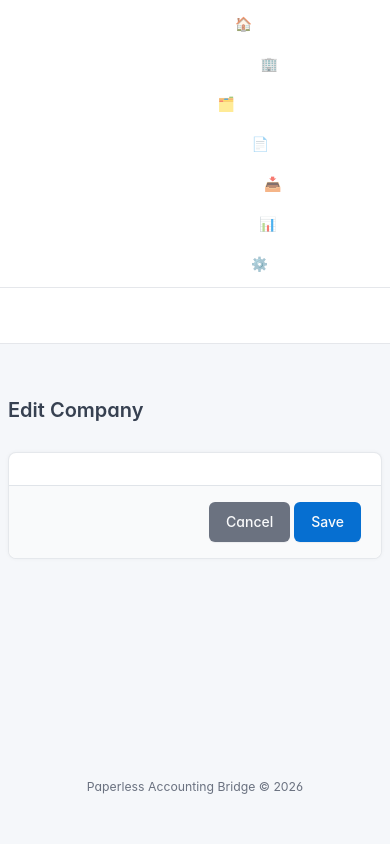
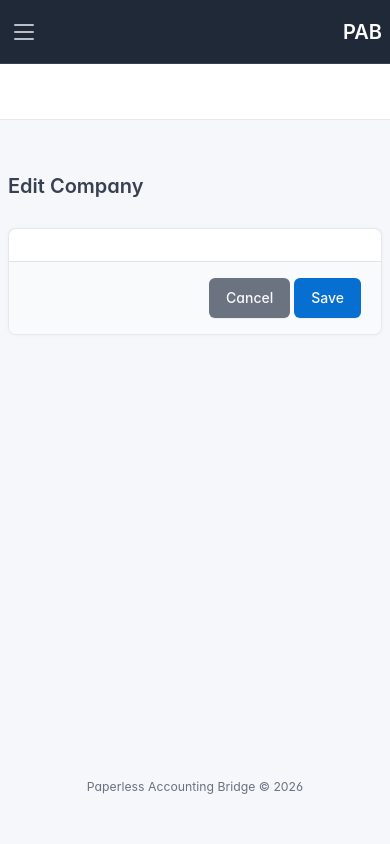
Before and after one commit to imad74/paperless-accounting-bridge, a Django app: template backend/templates/companies/form.html in a window 390 px wide. Run offline with Django 5.2, Linux system fonts and the light colour scheme; the template is opened without the code that fills it: most values are stand-ins (such as "Sample title", 1, 10 or a date in 2020); some libraries are stand-ins or nearby versions.

Commit message:
Fix responsive PAB navigation layout (#14)

```diff
--- a/backend/static/css/pab.css
+++ b/backend/static/css/pab.css
@@ -1,24 +1,51 @@
-body{
-
-    background:#f5f7fa;
-
+html,
+body {
+    min-height: 100%;
 }
 
-.list-group-item{
-
-    border:none;
-
+body {
+    background: #f5f7fa;
 }
 
-.list-group-item:hover{
-
-    background:#0d6efd;
-    color:white;
-
+.navbar-vertical {
+    background: #182433;
 }
 
-main{
+.navbar-vertical .navbar-brand {
+    min-height: 3.5rem;
+}
 
-    min-height:90vh;
+.navbar-vertical .nav-link-icon {
+    align-items: center;
+    display: inline-flex;
+    flex: 0 0 1.5rem;
+    justify-content: center;
+    margin-right: 0.5rem;
+}
 
+.list-group-item {
+    border: none;
 }
+
+.list-group-item:hover {
+    background: #0d6efd;
+    color: white;
+}
+
+main {
+    min-height: 90vh;
+}
+
+@media (max-width: 767.98px) {
+    .navbar-vertical .navbar-brand {
+        margin: 0;
+    }
+
+    .navbar-vertical .navbar-collapse {
+        width: 100%;
+    }
+
+    .page-wrapper {
+        min-width: 0;
+    }
+}
--- a/backend/templates/includes/sidebar.html
+++ b/backend/templates/includes/sidebar.html
@@ -1,88 +1,104 @@
-<aside class="navbar navbar-vertical navbar-expand-lg navbar-dark">
+<aside
+    class="navbar navbar-vertical navbar-expand-md navbar-dark bg-dark"
+    data-bs-theme="dark"
+    aria-label="Navigation principale"
+>
     <div class="container-fluid">
+        <button
+            class="navbar-toggler"
+            type="button"
+            data-bs-toggle="collapse"
+            data-bs-target="#sidebar-menu"
+            aria-controls="sidebar-menu"
+            aria-expanded="false"
+            aria-label="Afficher ou masquer la navigation"
+        >
+            <span class="navbar-toggler-icon"></span>
+        </button>
 
-        <h1 class="navbar-brand text-white mt-3 mb-4">
+        <h1 class="navbar-brand navbar-brand-autodark">
+            <a href="{% url 'home' %}" class="text-white text-decoration-none">
                 PAB
+            </a>
         </h1>
 
-        <div class="navbar-nav">
+        <div class="collapse navbar-collapse" id="sidebar-menu">
+            <ul class="navbar-nav pt-md-3">
+                <li class="nav-item">
+                    <a
+                        class="nav-link {% if request.resolver_match.url_name == 'home' %}active{% endif %}"
+                        href="{% url 'home' %}"
+                    >
+                        <span class="nav-link-icon" aria-hidden="true">🏠</span>
+                        <span class="nav-link-title">Tableau de bord</span>
+                    </a>
+                </li>
 
-            <div class="nav-item">
-                <a class="nav-link {% if request.resolver_match.url_name == 'home' %}active{% endif %}"
-                   href="{% url 'home' %}">
-                    <span class="nav-link-title">
-                        🏠 Tableau de bord
-                    </span>
+                <li class="nav-item">
+                    <a
+                        class="nav-link {% if request.resolver_match.namespace == 'companies' %}active{% endif %}"
+                        href="{% url 'companies:list' %}"
+                    >
+                        <span class="nav-link-icon" aria-hidden="true">🏢</span>
+                        <span class="nav-link-title">Sociétés</span>
                     </a>
-            </div>
-
-            <div class="nav-item">
-                <a class="nav-link {% if request.resolver_match.namespace == 'companies' %}active{% endif %}"
-                   href="{% url 'companies:list' %}">
-                    <span class="nav-link-title">
-                        🏢 Sociétés
-                    </span>
-                </a>
-            </div>
+                </li>
 
                 {% if active_company_membership.role == "ADMIN" %}
-            <div class="nav-item">
-                <a class="nav-link {% if request.resolver_match.namespace == 'accounts' and request.resolver_match.url_name != 'company_select' %}active{% endif %}"
-                   href="{% url 'accounts:membership_list' %}">
-                    <span class="nav-link-title">
-                        👥 Membres
-                    </span>
+                    <li class="nav-item">
+                        <a
+                            class="nav-link {% if request.resolver_match.namespace == 'accounts' and request.resolver_match.url_name != 'company_select' %}active{% endif %}"
+                            href="{% url 'accounts:membership_list' %}"
+                        >
+                            <span class="nav-link-icon" aria-hidden="true">👥</span>
+                            <span class="nav-link-title">Membres</span>
                         </a>
-            </div>
+                    </li>
                 {% endif %}
 
                 {% if active_company_membership %}
-            <div class="nav-item">
-                <a class="nav-link {% if request.resolver_match.namespace == 'document_types' %}active{% endif %}"
-                   href="{% url 'document_types:list' %}">
-                    <span class="nav-link-title">
-                        🗂️ Types documentaires
-                    </span>
+                    <li class="nav-item">
+                        <a
+                            class="nav-link {% if request.resolver_match.namespace == 'document_types' %}active{% endif %}"
+                            href="{% url 'document_types:list' %}"
+                        >
+                            <span class="nav-link-icon" aria-hidden="true">🗂️</span>
+                            <span class="nav-link-title">Types documentaires</span>
                         </a>
-            </div>
+                    </li>
+
+                    <li class="nav-item">
+                        <a
+                            class="nav-link {% if request.resolver_match.namespace == 'documents' %}active{% endif %}"
+                            href="{% url 'documents:list' %}"
+                        >
+                            <span class="nav-link-icon" aria-hidden="true">📄</span>
+                            <span class="nav-link-title">Documents</span>
+                        </a>
+                    </li>
                 {% endif %}
 
-            {% if active_company_membership %}
-            <div class="nav-item">
-                <a class="nav-link {% if request.resolver_match.namespace == 'documents' %}active{% endif %}"
-                   href="{% url 'documents:list' %}">
-                    <span class="nav-link-title">
-                        📄 Documents
-                    </span>
+                <li class="nav-item">
+                    <a class="nav-link" href="#">
+                        <span class="nav-link-icon" aria-hidden="true">📥</span>
+                        <span class="nav-link-title">Imports</span>
                     </a>
+                </li>
+
+                <li class="nav-item">
+                    <a class="nav-link" href="#">
+                        <span class="nav-link-icon" aria-hidden="true">📊</span>
+                        <span class="nav-link-title">Rapports</span>
+                    </a>
+                </li>
+
+                <li class="nav-item">
+                    <a class="nav-link" href="#">
+                        <span class="nav-link-icon" aria-hidden="true">⚙️</span>
+                        <span class="nav-link-title">Paramètres</span>
+                    </a>
+                </li>
+            </ul>
         </div>
-            {% endif %}
-
-            <div class="nav-item">
-                <a class="nav-link" href="#">
-                    <span class="nav-link-title">
-                        📥 Imports
-                    </span>
-                </a>
-            </div>
-
-            <div class="nav-item">
-                <a class="nav-link" href="#">
-                    <span class="nav-link-title">
-                        📊 Rapports
-                    </span>
-                </a>
-            </div>
-
-            <div class="nav-item">
-                <a class="nav-link" href="#">
-                    <span class="nav-link-title">
-                        ⚙️ Paramètres
-                    </span>
-                </a>
-            </div>
-
-        </div>
-
     </div>
 </aside>
```
Also changed, not shown: backend/documents/tests/test_views.py (+7 -0 lines), docs/releases/RELEASE-004.md (+7 -0 lines). Lines whose indentation alone changed are shown as unchanged.
